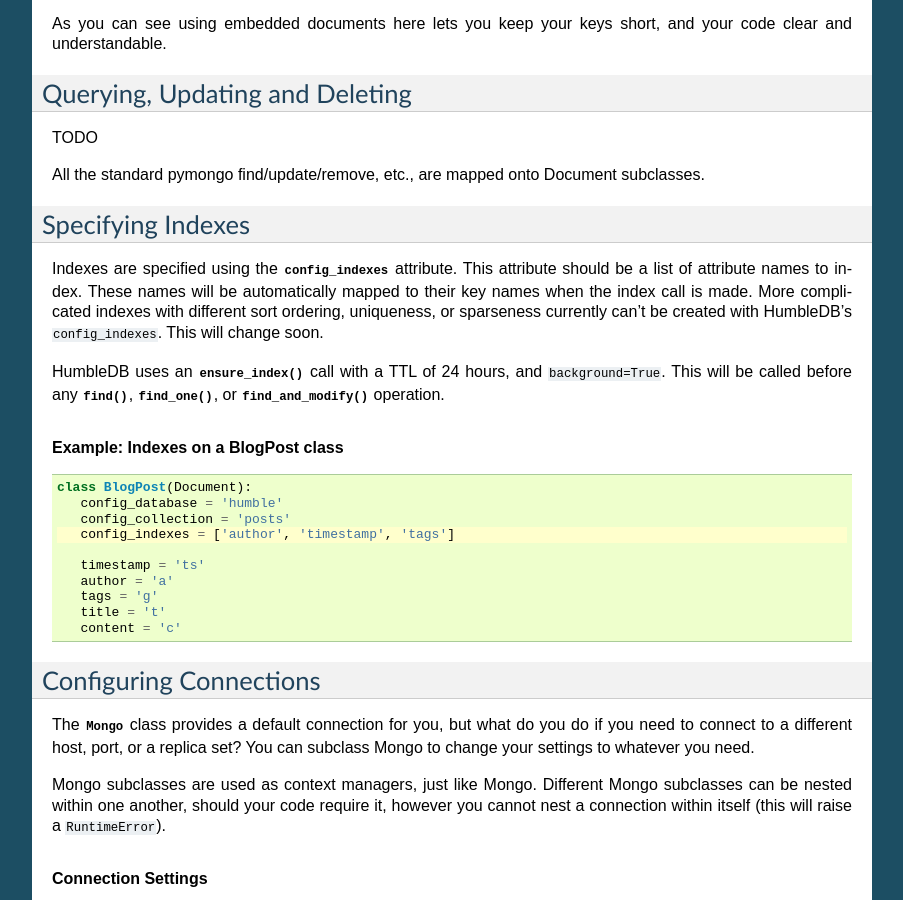
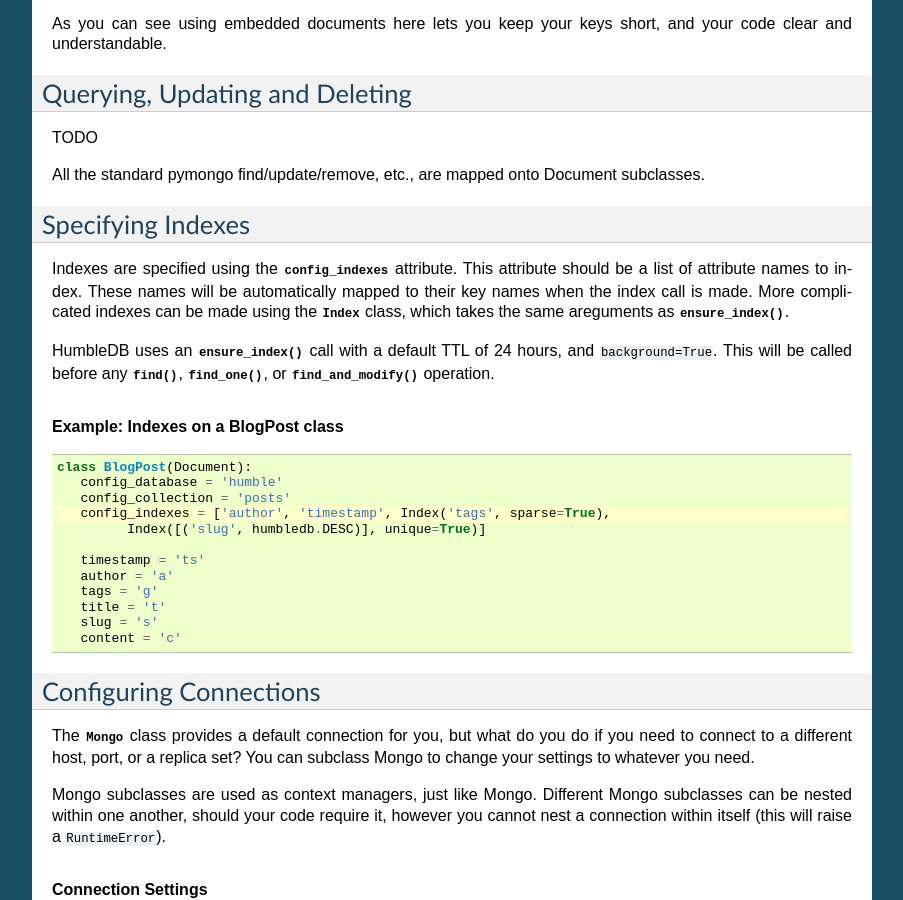
Before and after one commit to shakefu/humbledb, a Sphinx documentation site: the page built from docs/tutorial.rst, in a window 1280 px wide and 900 px high, scrolled down 6055 px. Shown: the whole window, without its empty margins (198-1101 px from the left). Built offline with Sphinx 7.4.7, drawn with Linux system fonts in a browser that asks for light colours.

Commit message:
Add humbledb.DESC and ASC. Add changelog.

```diff
--- a/docs/index.rst
+++ b/docs/index.rst
@@ -123,6 +123,7 @@
 
    tutorial
    api
+   changes
 
 .. include:: ../LICENSE.rst
 
--- a/docs/tutorial.rst
+++ b/docs/tutorial.rst
@@ -427,13 +427,13 @@
 Indexes are specified using the
 :attr:`~humbledb.document.Document.config_indexes` attribute.  This attribute
 should be a list of attribute names to index. These names will be automatically
-mapped to their key names when the index call is made.  More complicated
-indexes with different sort ordering, uniqueness, or sparseness currently can't
-be created with HumbleDB's ``config_indexes``. This will change soon.
+mapped to their key names when the index call is made. More complicated indexes
+can be made using the :class:`~humbledb.index.Index` class, which takes the
+same areguments as :meth:`~pymongo.collection.Collection.ensure_index`.
 
 HumbleDB uses an :meth:`~pymongo.collection.Collection.ensure_index` call with
-a TTL of 24 hours, and ``background=True``. This will be called before any
-:meth:`~pymongo.collection.Collection.find`,
+a default TTL of 24 hours, and ``background=True``. This will be called before
+any :meth:`~pymongo.collection.Collection.find`,
 :meth:`~pymongo.collection.Collection.find_one`, or
 :meth:`~pymongo.collection.Collection.find_and_modify` operation.
 
@@ -445,12 +445,14 @@
    class BlogPost(Document):
       config_database = 'humble'
       config_collection = 'posts'
-      config_indexes = ['author', 'timestamp', 'tags']
+      config_indexes = ['author', 'timestamp', Index('tags', sparse=True),
+            Index([('slug', humbledb.DESC)], unique=True)]
 
       timestamp = 'ts'
       author = 'a'
       tags = 'g'
       title = 't'
+      slug = 's'
       content = 'c'
 
 .. _subclassing-mongo:
```
Also changed, not shown: docs/changes.rst (added, +61 -0 lines), humbledb/__init__.py (+15 -0 lines), 6 other files.
